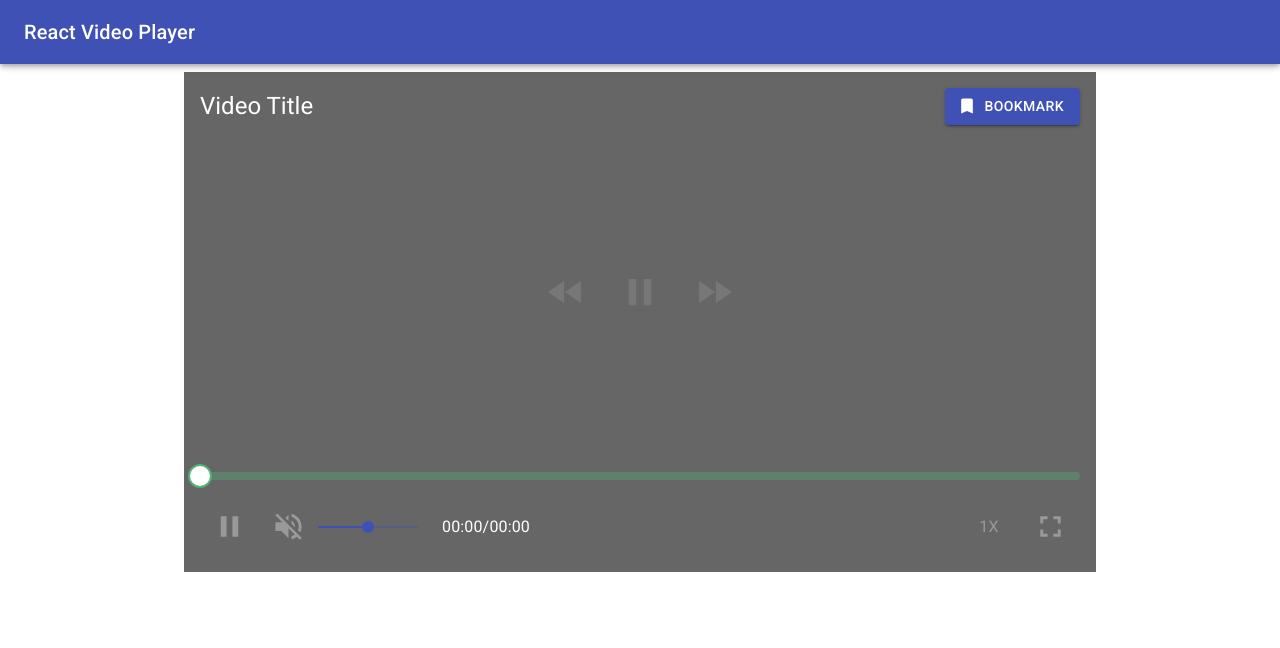
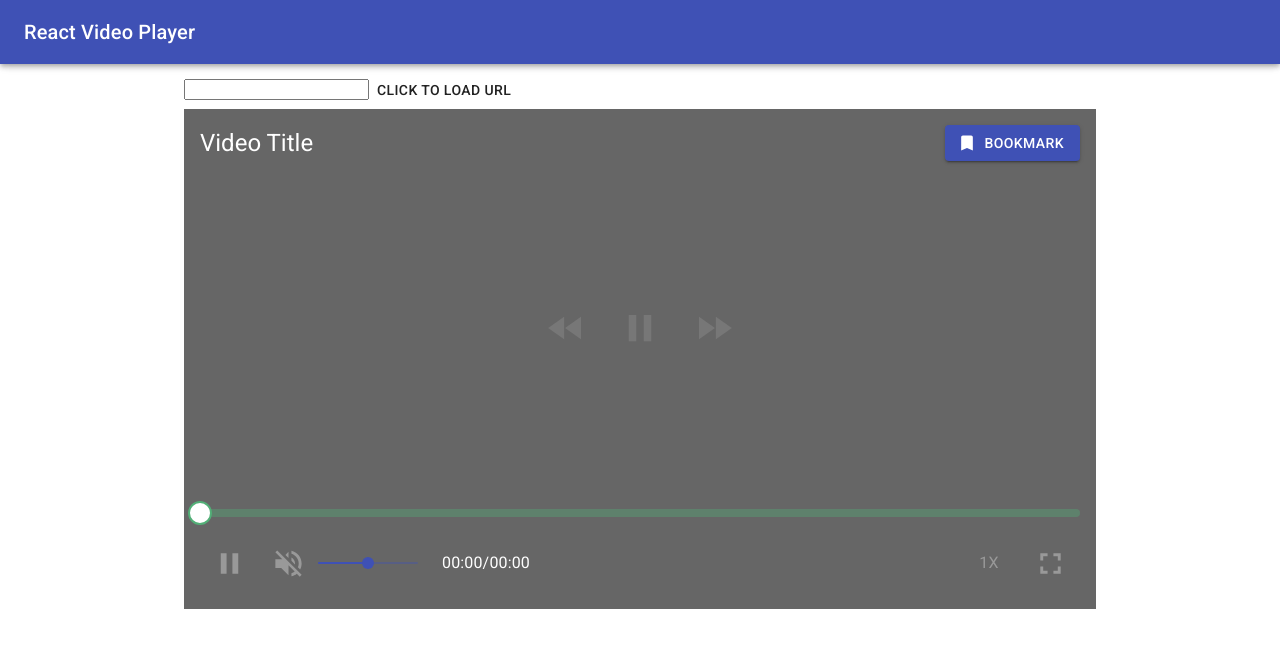
Before and after one commit to EricJoseph98/Maverick-React-Video-Player, a React (Create React App) app: page / in a window 1280 px wide. Shown: the top 648 px of the page. Built offline with nearby package versions, Linux system fonts and the light colour scheme.

Commit message:
Video URL Loader Input field implemented

```diff
--- a/src/App.js
+++ b/src/App.js
@@ -11,6 +11,7 @@ import screenfull from 'screenfull';
 
 import ControlsComponent from './components/ControlsComponent';
 import Grid from '@material-ui/core/Grid';
+import { Button } from '@material-ui/core';
 
 const useStyles = makeStyles({
   playerWrapper: {
@@ -78,6 +79,9 @@ function App() {
 
   const [timeDisplayFormat, setTimeDisplayFormat] = useState("normal");
   const [bookmarks, setBookmarks] = useState([]);
+
+  let [url, setUrl] = useState('');
+  let [videoUrl, setVideoUrl] = useState('');
 
   const { playing, muted, volume, playbackRate, played, seeking } = state;
 
@@ -194,6 +198,11 @@ function App() {
     count = 0;
   }
 
+  const loadUrl = () => {
+    handlePlayPause();
+    setVideoUrl(url);
+  }
+
   const currentTime = playerRef.current ? playerRef.current.getCurrentTime() : "00:00";
   const duration = playerRef.current ? playerRef.current.getDuration() : "00:00";
 
@@ -207,15 +216,30 @@ function App() {
             <Typography variant="h6">React Video Player</Typography>
         </Toolbar>
       </AppBar>
+
       <Toolbar/>
+
+      <Container maxWidth="md">
+            <div>
+                <input type="text" name="url" onChange={e => setUrl(e.target.value)}/>
+                <Button onClick={() => loadUrl()}>Click to load Url</Button>
+            </div>
+      </Container>
+
       <Container maxWidth="md">
         <div ref={playerContainerRef} className={classes.playerWrapper}
             onMouseMove={handleMouseMove} >
 
+          {/* <ReactPlayer playing={playing} muted={muted} volume={volume} playbackRate={playbackRate}
+          ref={playerRef} onProgress={handleProgress}
+          width={"100%"} height="100%"
+          url="https://www.youtube.com/watch?v=r6qWEteVMyM&list=PL4OKShK9gkQca9QVqmnPMzT6QYM2LHaqt&index=3"
+          config={{ file: { attributes : {crossorigin: "anonymous" }} }}/> */}
+
           <ReactPlayer playing={playing} muted={muted} volume={volume} playbackRate={playbackRate}
           ref={playerRef} onProgress={handleProgress}
           width={"100%"} height="100%"
-          url="https://www.youtube.com/watch?v=r6qWEteVMyM&list=PL4OKShK9gkQca9QVqmnPMzT6QYM2LHaqt&index=3"
+          url={videoUrl}
           config={{ file: { attributes : {crossorigin: "anonymous" }} }}/>
 
           <ControlsComponent ref={controlRef} playing={playing} muted={muted} volume={volume} onPlayPause={handlePlayPause}
```
